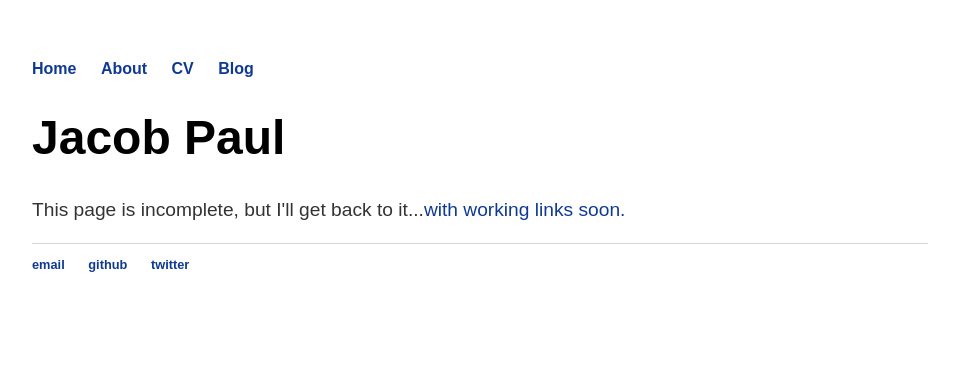
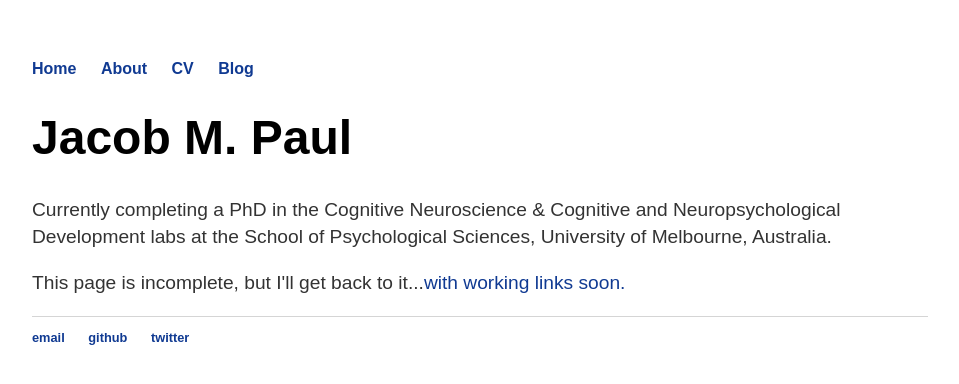
Before and after one commit to jacobmpaul/jacobmpaul.github.io, a Jekyll site: the page built from index.html, in a window 1280 px wide. Shown: the top 384 px of the page, without its empty margins (160-1119 px from the left). Built offline with Jekyll 4.4.1, drawn with Linux system fonts in a browser that asks for light colours.

Commit message:
Update index.html
updates to title and blurb

```diff
--- a/index.html
+++ b/index.html
@@ -1,8 +1,12 @@
 ---
 layout: default
-title: Numberconscious
+title: Jacob M. Paul
 ---
 <div class="blurb">
-	<h1>Jacob Paul</h1>
+	<h1>Jacob M. Paul</h1>
+	<p>Currently completing a PhD in the Cognitive Neuroscience & Cognitive and Neuropsychological Development labs
+		at the School of Psychological Sciences, University of Melbourne, Australia.
+
+	<p>
 	<p>This page is incomplete, but I'll get back to it...<a href="/about">with working links soon. </a></p>
 </div><!-- /.blurb -->
```
